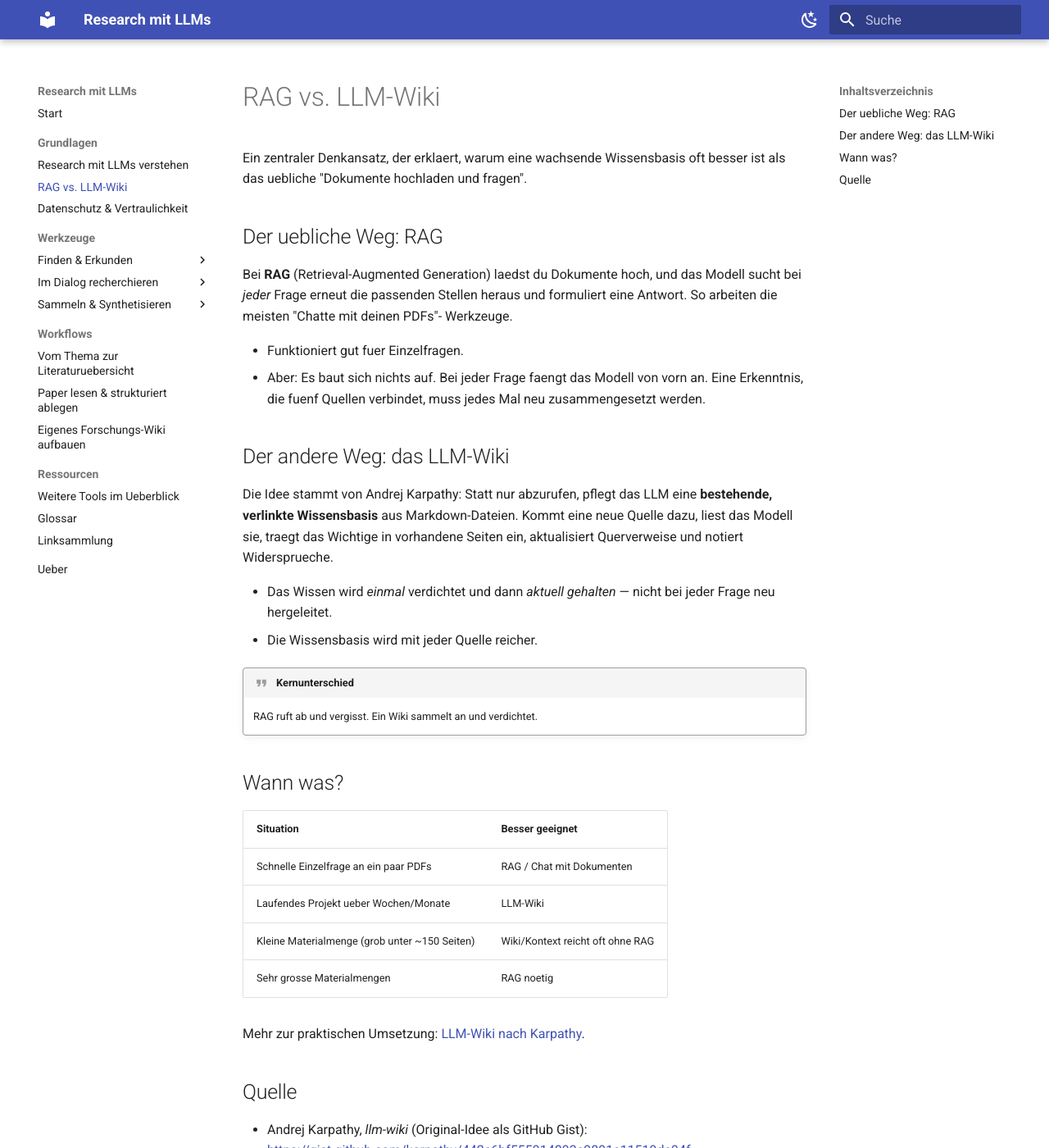
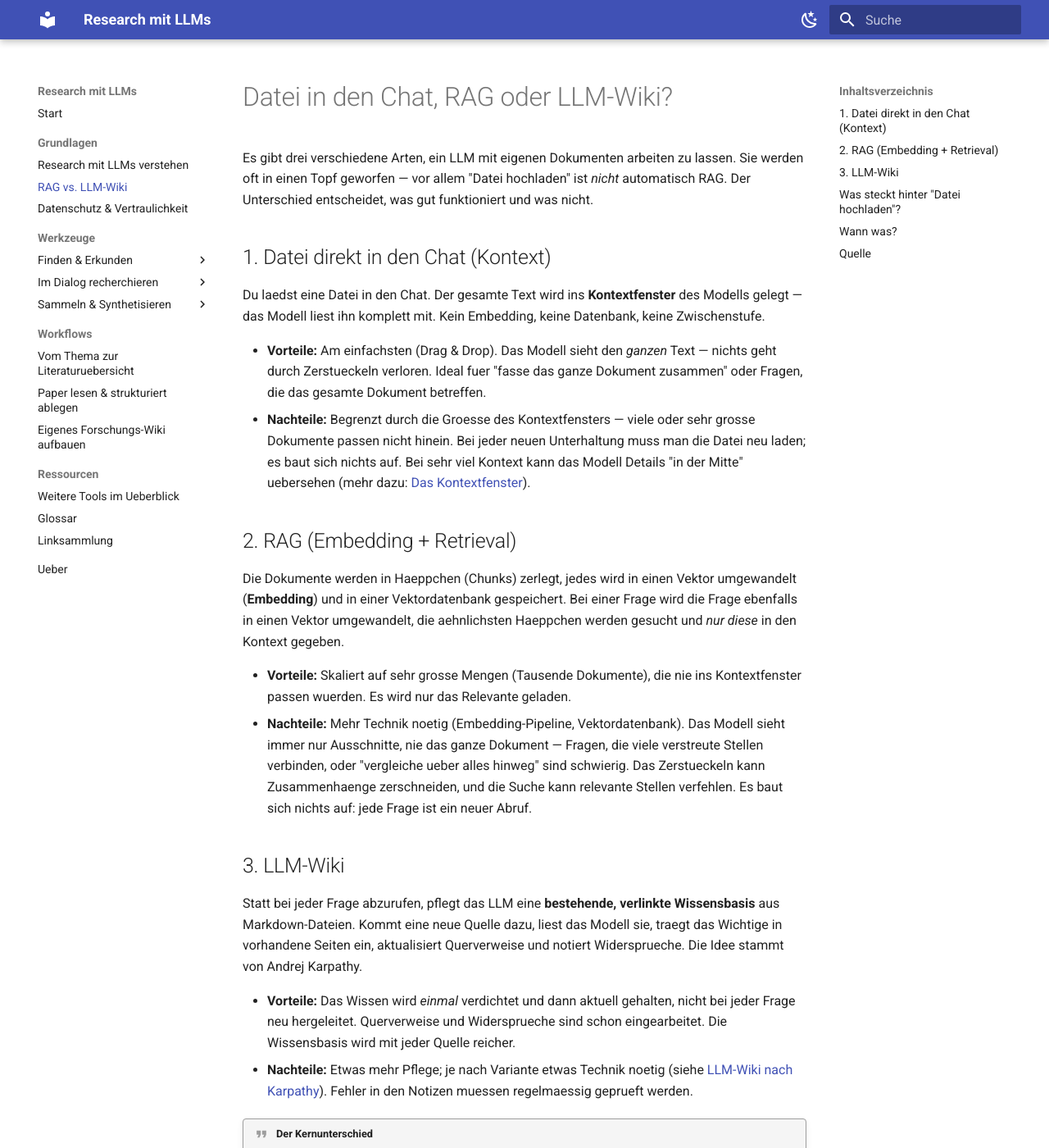
Before and after one commit to maxandul/research-mit-llms, an MkDocs documentation site: the page built from docs/grundlagen/rag-vs-wiki.md, in a window 1280 px wide and 1400 px high. Shown: the whole window at 82% size. Built offline with MkDocs 1.6.1 and Material for MkDocs 9.7.7, drawn with Linux system fonts in a browser that asks for light colours; some of the changed text lies outside the part shown.

Commit message:
Clarify differences between RAG and LLM-Wiki
Updated the document to clarify the differences between RAG and LLM-Wiki approaches. Expanded on the advantages and disadvantages of each method, and added a comparison table for better understanding.

```diff
--- a/docs/grundlagen/rag-vs-wiki.md
+++ b/docs/grundlagen/rag-vs-wiki.md
@@ -1,44 +1,82 @@
-# RAG vs. LLM-Wiki
+# Datei in den Chat, RAG oder LLM-Wiki?
 
-Ein zentraler Denkansatz, der erklaert, warum eine wachsende Wissensbasis
-oft besser ist als das uebliche "Dokumente hochladen und fragen".
+Es gibt drei verschiedene Arten, ein LLM mit eigenen Dokumenten arbeiten zu
+lassen. Sie werden oft in einen Topf geworfen — vor allem "Datei hochladen"
+ist *nicht* automatisch RAG. Der Unterschied entscheidet, was gut funktioniert
+und was nicht.
 
-## Der uebliche Weg: RAG
+## 1. Datei direkt in den Chat (Kontext)
 
-Bei **RAG** (Retrieval-Augmented Generation) laedst du Dokumente hoch, und
-das Modell sucht bei *jeder* Frage erneut die passenden Stellen heraus und
-formuliert eine Antwort. So arbeiten die meisten "Chatte mit deinen PDFs"-
-Werkzeuge.
+Du laedst eine Datei in den Chat. Der gesamte Text wird ins **Kontextfenster**
+des Modells gelegt — das Modell liest ihn komplett mit. Kein Embedding, keine
+Datenbank, keine Zwischenstufe.
 
-- Funktioniert gut fuer Einzelfragen.
-- Aber: Es baut sich nichts auf. Bei jeder Frage faengt das Modell von vorn
-  an. Eine Erkenntnis, die fuenf Quellen verbindet, muss jedes Mal neu
-  zusammengesetzt werden.
+- **Vorteile:** Am einfachsten (Drag & Drop). Das Modell sieht den *ganzen*
+  Text — nichts geht durch Zerstueckeln verloren. Ideal fuer "fasse das ganze
+  Dokument zusammen" oder Fragen, die das gesamte Dokument betreffen.
+- **Nachteile:** Begrenzt durch die Groesse des Kontextfensters — viele oder
+  sehr grosse Dokumente passen nicht hinein. Bei jeder neuen Unterhaltung muss
+  man die Datei neu laden; es baut sich nichts auf. Bei sehr viel Kontext kann
+  das Modell Details "in der Mitte" uebersehen (mehr dazu: [Das Kontextfenster](kontextfenster.md)).
 
-## Der andere Weg: das LLM-Wiki
+## 2. RAG (Embedding + Retrieval)
 
-Die Idee stammt von Andrej Karpathy: Statt nur abzurufen, pflegt das LLM
-eine **bestehende, verlinkte Wissensbasis** aus Markdown-Dateien. Kommt eine
-neue Quelle dazu, liest das Modell sie, traegt das Wichtige in vorhandene
-Seiten ein, aktualisiert Querverweise und notiert Widersprueche.
+Die Dokumente werden in Haeppchen (Chunks) zerlegt, jedes wird in einen Vektor
+umgewandelt (**Embedding**) und in einer Vektordatenbank gespeichert. Bei einer
+Frage wird die Frage ebenfalls in einen Vektor umgewandelt, die aehnlichsten
+Haeppchen werden gesucht und *nur diese* in den Kontext gegeben.
 
-- Das Wissen wird *einmal* verdichtet und dann *aktuell gehalten* — nicht
-  bei jeder Frage neu hergeleitet.
-- Die Wissensbasis wird mit jeder Quelle reicher.
+- **Vorteile:** Skaliert auf sehr grosse Mengen (Tausende Dokumente), die nie
+  ins Kontextfenster passen wuerden. Es wird nur das Relevante geladen.
+- **Nachteile:** Mehr Technik noetig (Embedding-Pipeline, Vektordatenbank). Das
+  Modell sieht immer nur Ausschnitte, nie das ganze Dokument — Fragen, die viele
+  verstreute Stellen verbinden, oder "vergleiche ueber alles hinweg" sind
+  schwierig. Das Zerstueckeln kann Zusammenhaenge zerschneiden, und die Suche
+  kann relevante Stellen verfehlen. Es baut sich nichts auf: jede Frage ist ein
+  neuer Abruf.
 
-!!! quote "Kernunterschied"
-    RAG ruft ab und vergisst. Ein Wiki sammelt an und verdichtet.
+## 3. LLM-Wiki
+
+Statt bei jeder Frage abzurufen, pflegt das LLM eine **bestehende, verlinkte
+Wissensbasis** aus Markdown-Dateien. Kommt eine neue Quelle dazu, liest das
+Modell sie, traegt das Wichtige in vorhandene Seiten ein, aktualisiert
+Querverweise und notiert Widersprueche. Die Idee stammt von Andrej Karpathy.
+
+- **Vorteile:** Das Wissen wird *einmal* verdichtet und dann aktuell gehalten,
+  nicht bei jeder Frage neu hergeleitet. Querverweise und Widersprueche sind
+  schon eingearbeitet. Die Wissensbasis wird mit jeder Quelle reicher.
+- **Nachteile:** Etwas mehr Pflege; je nach Variante etwas Technik noetig
+  (siehe [LLM-Wiki nach Karpathy](../werkzeuge/sammeln/llm-wiki.md)). Fehler in
+  den Notizen muessen regelmaessig geprueft werden.
+
+!!! quote "Der Kernunterschied"
+    Kontext und RAG geben dem Modell Dokumente zum *Abrufen*. Das Wiki
+    *verdichtet* sie zu bleibendem Wissen. RAG ruft ab und vergisst — ein Wiki
+    sammelt an.
+
+## Was steckt hinter "Datei hochladen"?
+
+Das haengt vom Tool ab — und ist oft nicht sichtbar. Kleine Dateien werden in
+vielen Chat-Oberflaechen einfach in den Kontext geladen (Ansatz 1). Bei grossen
+oder vielen Dokumenten schaltet sich im Hintergrund RAG dazu (Ansatz 2).
+Werkzeuge wie [NotebookLM](../werkzeuge/dialog/notebooklm.md) arbeiten
+typischerweise mit Retrieval. Im Zweifel: nachschauen, wie das jeweilige Tool
+mit den Quellen umgeht.
 
 ## Wann was?
 
-| Situation | Besser geeignet |
-|-----------|-----------------|
-| Schnelle Einzelfrage an ein paar PDFs | RAG / Chat mit Dokumenten |
-| Laufendes Projekt ueber Wochen/Monate | LLM-Wiki |
-| Kleine Materialmenge (grob unter ~150 Seiten) | Wiki/Kontext reicht oft ohne RAG |
-| Sehr grosse Materialmengen | RAG noetig |
+| Situation | Geeignet |
+|-----------|----------|
+| Ein einzelnes Dokument schnell befragen oder zusammenfassen | Datei in den Chat (Kontext) |
+| Kleine Materialmenge (grob bis ~100-200 Seiten) | Kontext reicht meist, zuverlaessiger als RAG |
+| Sehr grosse Materialmengen (Tausende Dokumente) | RAG |
+| Laufendes Projekt ueber Wochen/Monate, Wissen soll sich anhaeufen | LLM-Wiki |
 
-Mehr zur praktischen Umsetzung: [LLM-Wiki nach Karpathy](../werkzeuge/sammeln/llm-wiki.md).
+!!! tip "Faustregel zur Groessenordnung"
+    Solange dein Material bequem ins Kontextfenster passt, ist der direkte Weg
+    (Ansatz 1) meist einfacher *und* zuverlaessiger als RAG. RAG lohnt sich erst,
+    wenn schlicht zu viel Material fuer den Kontext da ist. Fuers Anhaeufen ueber
+    Zeit ist das Wiki gedacht.
 
 ## Quelle
 
```
